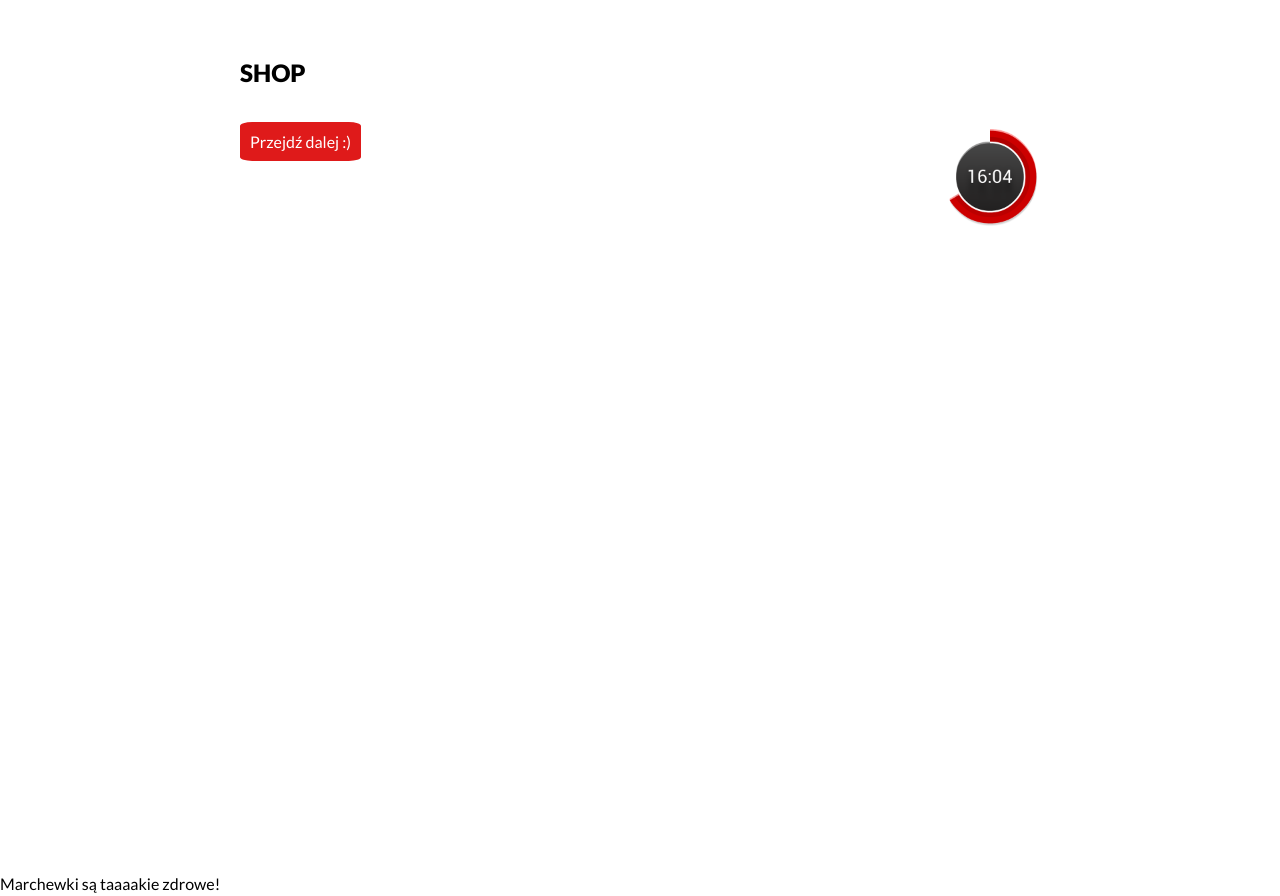
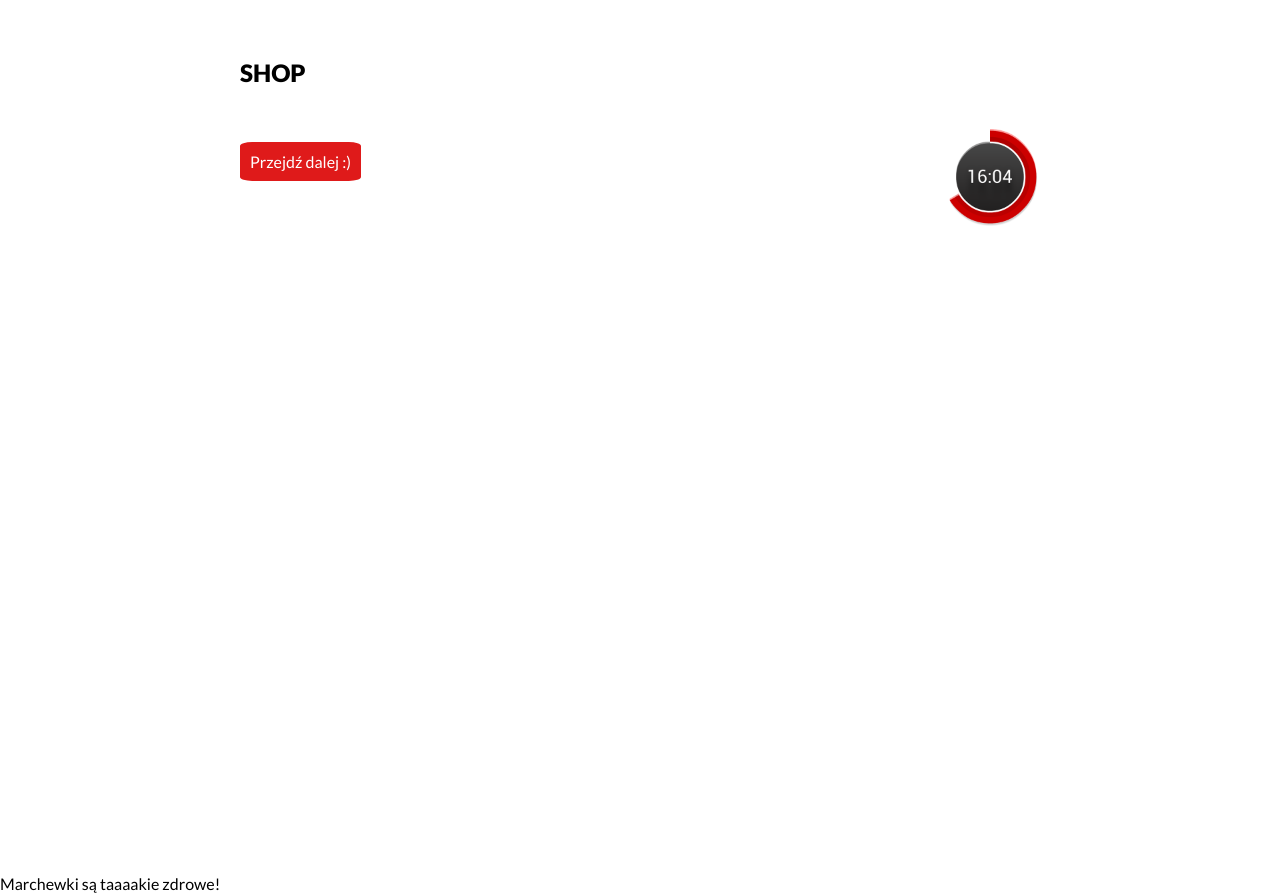
Before and after one commit to akai-org/zdrowieton2017, a website: page app/index.html in a window 1280 px wide. Shown: the part 1560-2456 px from the top of the page. Drawn offline with nearby package versions, Linux system fonts and the light colour scheme; files that its build step writes are made by us from their sources; files whose address does not match are found by name.

Commit message:
fix problem with button

```diff
--- a/app/shop.html
+++ b/app/shop.html
@@ -10,7 +10,9 @@
 
   <code class="cart"></code><br>
 
-  <a class="start" href="#tips" alt="">Przejdź dalej :)</a>
+  <div class="nextStep">
+  	  <a class="start" href="#tips" alt="">Przejdź dalej :)</a>
+  </div>
 
   <div class="circleScore">
     <span class="projRemaining">5/10</span>
--- a/app/stylesheets/_shop.scss
+++ b/app/stylesheets/_shop.scss
@@ -29,6 +29,10 @@
 	line-height: 100px;
 }
 
-#shop .well {
-	margin-bottom: 25px;
+#shop .nextStep {
+	margin-top: 25px;
 }
+
+.cart {
+	margin-top: -20px;
+}
```
